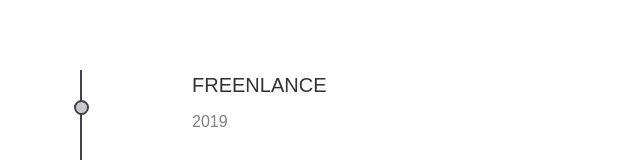
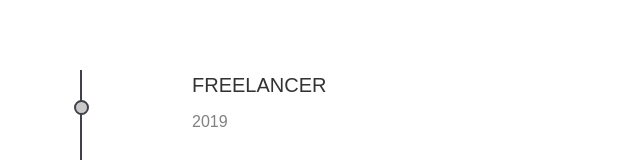
Before and after one commit to yulivera/YuliverPortafolio, a Vue app: page /sobreMi in a window 1280 px wide. Shown: the part 1436-1596 px from the top of the page, without its empty margins (443-1083 px from the left). Built offline with nearby package versions, Linux system fonts and the light colour scheme.

Commit message:
actualizar

```diff
--- a/src/assets/css/componentes/contacto/myContacto.css
+++ b/src/assets/css/componentes/contacto/myContacto.css
@@ -7,7 +7,9 @@
       padding: 3em 0; }
 
     }
-
+.contact-section {
+  margin-bottom: 120px;
+}
 .contact-section .contact-info p a {
   color: #1a1a1a;
 }
--- a/src/assets/css/componentes/habilidades/habilidades.css
+++ b/src/assets/css/componentes/habilidades/habilidades.css
@@ -1,3 +1,7 @@
+.habilidad-section {
+  margin-bottom: 100px;
+
+}
 .progress-wrap {
   width: 100%;
   margin-bottom: 30px; }
--- a/src/assets/css/componentes/sobremi/experiencia.css
+++ b/src/assets/css/componentes/sobremi/experiencia.css
@@ -7,7 +7,9 @@
 	padding-top: 125px;
 	padding-bottom: 10px;
 }
-
+.experi-mb {
+	margin-bottom: 80px;
+}
 .section-title h2 {
 	margin-bottom: 70px;
 	padding-bottom: 2px;
--- a/src/components/habilidades/ListaHabilidades.vue
+++ b/src/components/habilidades/ListaHabilidades.vue
@@ -1,5 +1,5 @@
 <template>
-  <section class="ftco-section" id="skills-section">
+  <section class="ftco-section habilidad-section" id="skills-section">
     <div class="container">
       <div class="row">
         <div v-for="(list,index) in habilidades" :key="index" class="col-md-6">
--- a/src/components/inicio/Presentacion2.vue
+++ b/src/components/inicio/Presentacion2.vue
@@ -51,7 +51,7 @@
                </ul>
                 <img class="firma" src="images/fuente.png">
               </div>
-              <a class="button type1" href="https://drive.google.com/file/d/13GgNFH72Z9GtNqlUkM3yYwWSS0iudk2t/view?usp=sharing">Descargar CV</a>
+              <a class="button type1" href="https://drive.google.com/file/d/1PLr3-Enea-C86BJXRPCRQlWEEhdD8Ahq/view?usp=sharing">Descargar CV</a>
 	           </div>
 					 </div>
 				</div>
--- a/src/components/sobremi/Experiencia.vue
+++ b/src/components/sobremi/Experiencia.vue
@@ -1,5 +1,5 @@
 <template>
-	<section class="resume-section spad">
+	<section class="resume-section spad experi-mb">
 		<div class="container-fluid">
 			<div class="row">
 				<div class="col-xl-7 offset-xl-2">
@@ -8,7 +8,7 @@
 					</div>
 					<ul class="resume-list mb-5">
 						<li>
-							<h2>FREENLANCE</h2>
+							<h2>FREELANCER</h2>
 							<h4>2019</h4>
 						</li>
 						<li>
--- a/src/components/sobremi/Presentacion.vue
+++ b/src/components/sobremi/Presentacion.vue
@@ -29,7 +29,7 @@
 	             			 		<img src="/images/social/git20.png">
 	             			 	</span></a></li>
            				 </ul>
-               			 <a class="button type1" href="https://drive.google.com/file/d/13GgNFH72Z9GtNqlUkM3yYwWSS0iudk2t/view?usp=sharing">Descargar CV</a>
+               			 <a class="button type1" href="https://drive.google.com/file/d/1PLr3-Enea-C86BJXRPCRQlWEEhdD8Ahq/view?usp=sharing">Descargar CV</a>
        				 </div>
 				</div>
 			</div>
```
Also changed, not shown: src/assets/css/componentes/basicos/footer.css (line endings or trailing spaces), 11 other files (tests, documents, lock files or other folders).
